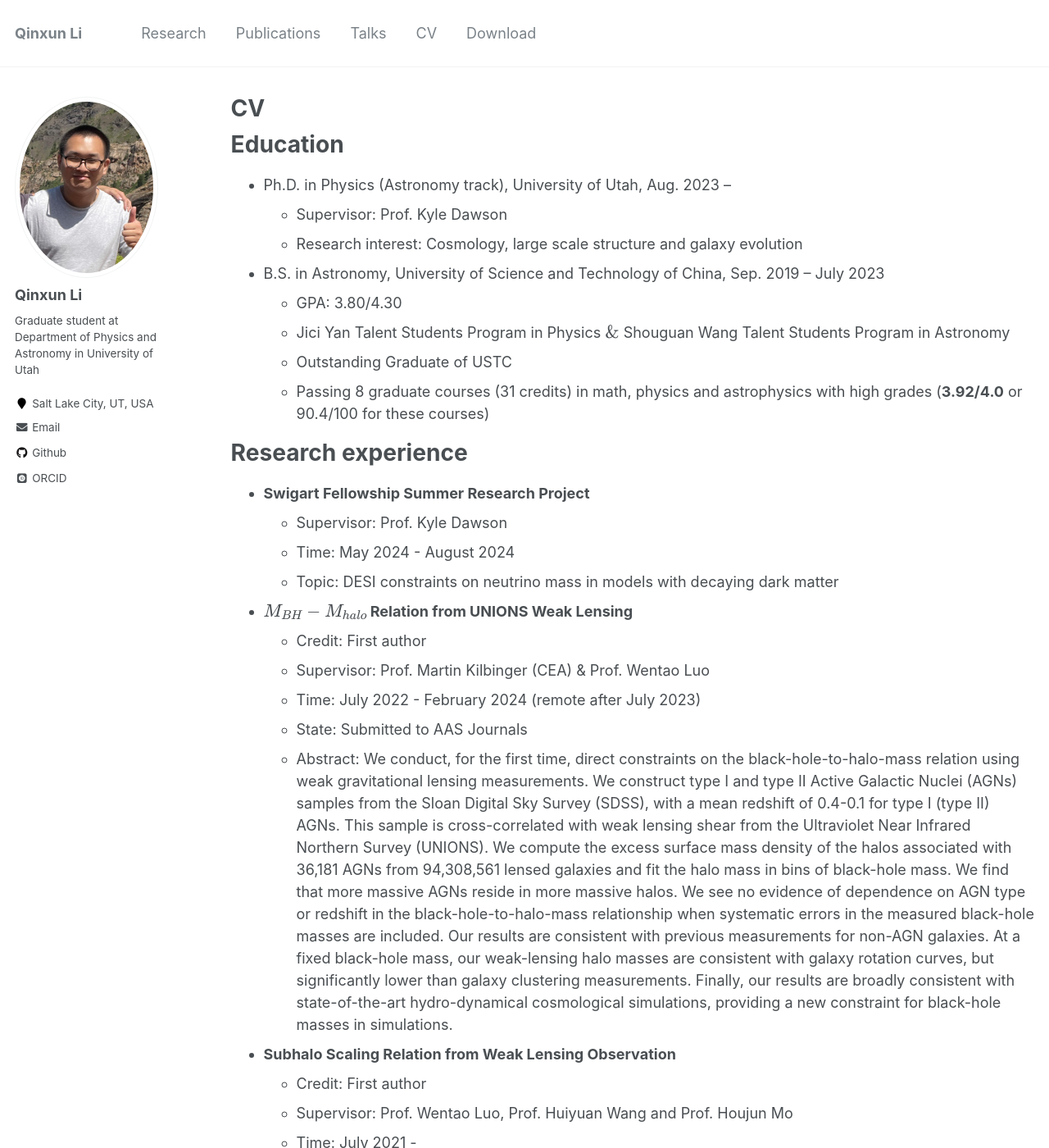
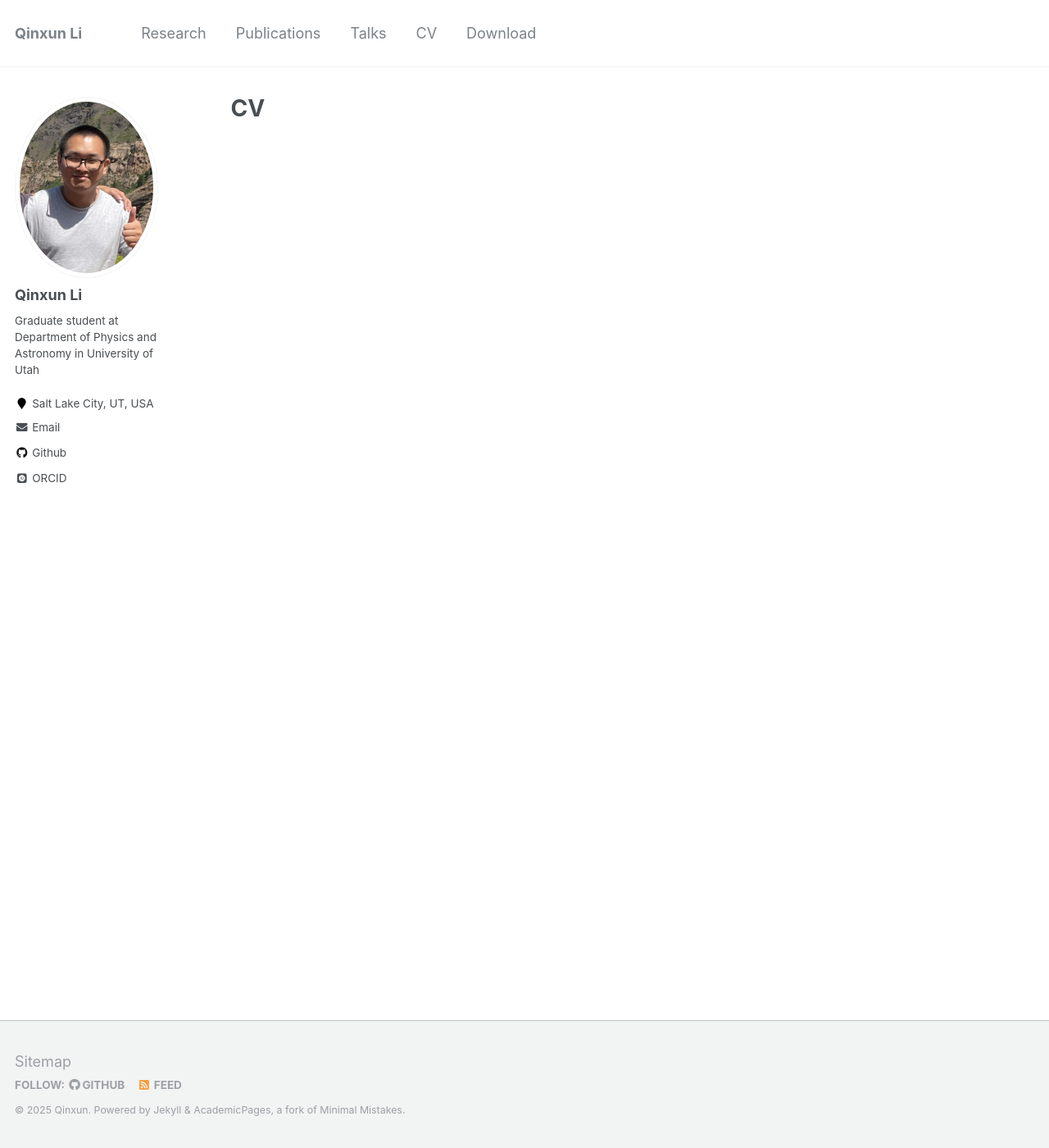
Before and after one commit to qxli2333/qxli2333.github.io, a Jekyll site: the page built from _pages/cv.md, in a window 1280 px wide and 1400 px high. Shown: the whole window at 82% size. Built offline with Jekyll 4.4.1, drawn with Linux system fonts in a browser that asks for light colours; some web fonts are replaced; formulas are drawn with MathJax 3; some of the changed text lies outside the part shown.

Commit message:
modified:   _pages/cv.md

```diff
--- a/_pages/cv.md
+++ b/_pages/cv.md
@@ -9,7 +9,7 @@ redirect_from:
 
 {% include base_path %}
 
-Education
+<!-- Education
 ======
 * Ph.D. in Physics (Astronomy track), University of Utah, Aug. 2023 --
   * Supervisor: Prof. Kyle Dawson
@@ -22,7 +22,7 @@ Education
   * Passing 8 graduate courses (31 credits) in math, physics and astrophysics with high grades (**3.92/4.0** or 90.4/100 for these courses)
 
 Research experience
-======
+====== -->
 <!-- * **Subhalo Properties From SDSS Satellte Lensing**
   * Credit: First author
   * Supervisor: Prof. Wentao Luo (USTC) and Prof. Huiyuan Wang (USTC)
@@ -46,7 +46,7 @@ Research experience
   * State: **Data access proposal approved**. Still working.
   * Abstract: VOICE is a deep field optical image survey with VST. It covers the region of Chandra Deep Field (CDF) survey. We use shape catalog of VOICE to investigate halo properties of AGNs and X-ray galaxies in CDF 7ms catalog.
 -->
-* **Swigart Fellowship Summer Research Project**
+<!-- * **Swigart Fellowship Summer Research Project**
   * Supervisor: Prof. Kyle Dawson
   * Time: May 2024 - August 2024
   * Topic: DESI constraints on neutrino mass in models with decaying dark matter
@@ -62,7 +62,7 @@ Research experience
   * Credit: First author
   * Supervisor: Prof. Wentao Luo, Prof. Huiyuan Wang and Prof. Houjun Mo
   * Time: July 2021 -
-  * State: In preparation
+  * State: In preparation -->
 
 <!-- * **Dark energy properties constrain from KiDS Shear Ratio Test**
   * Credit: First author
@@ -71,10 +71,10 @@ Research experience
   * State: In preparation
   * Abstract: With well calibrated KiDS1000 photometric redshift distribution, we are trying to constrain cosmological parameters from shear ratio test. -->
 
-Skills
+<!-- Skills
 ======
 * Galaxy-galaxy Signal Measurement and Modeling
-  * Familiar with most of popular weak lensing shape catalogs: SDSS, DECaLS, KiDS, UNIONS, DES and HSC.
+  * Familiar with most of popular weak lensing shape catalogs: SDSS, DECaLS, KiDS, UNIONS, DES and HSC. -->
 
 <!-- * Rich experience in using different measurement pipelines.
   * Rich experience to construct different ESD model according to physics.
@@ -91,7 +91,7 @@ Skills
 * Programming languages: `Python` (My usual language), `IDL`, `C` and `Fortran` (Just a beginner, Fortran is so complex and difficult for humans today).
 -->
 
-Publications
+<!-- Publications
 ======
   <ul>{% for post in site.publications %}
     {% include archive-single-cv.html %}
@@ -124,7 +124,7 @@ Honors and Awards
   * Kavli Institute for Astronomy and Astrophysics at Peking University
 * Excellent Poster Prize at USTC Undergraduate Academic Annual Conference
   * 05/2022
-  * University of Science and Technology of China
+  * University of Science and Technology of China -->
 
 <!-- * USTC Scholarship for Excellent Student
   * 2021
```
